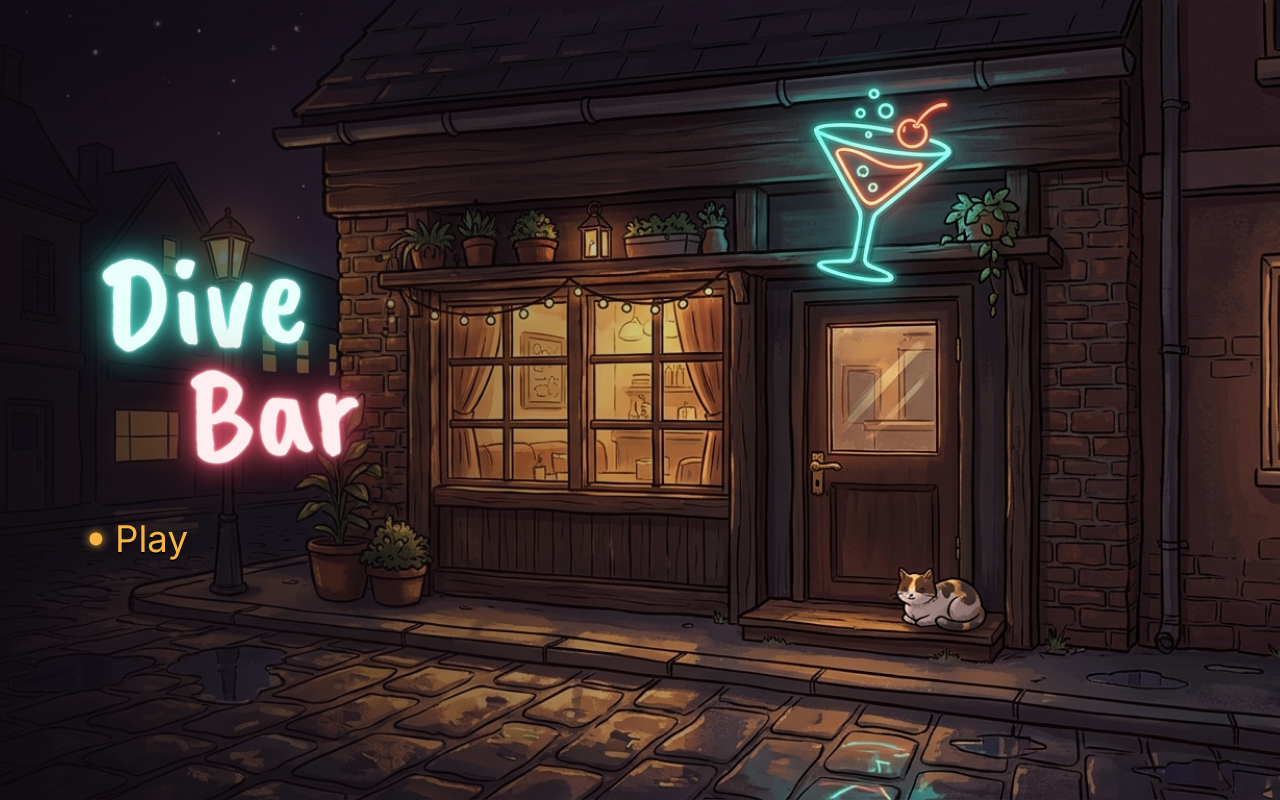
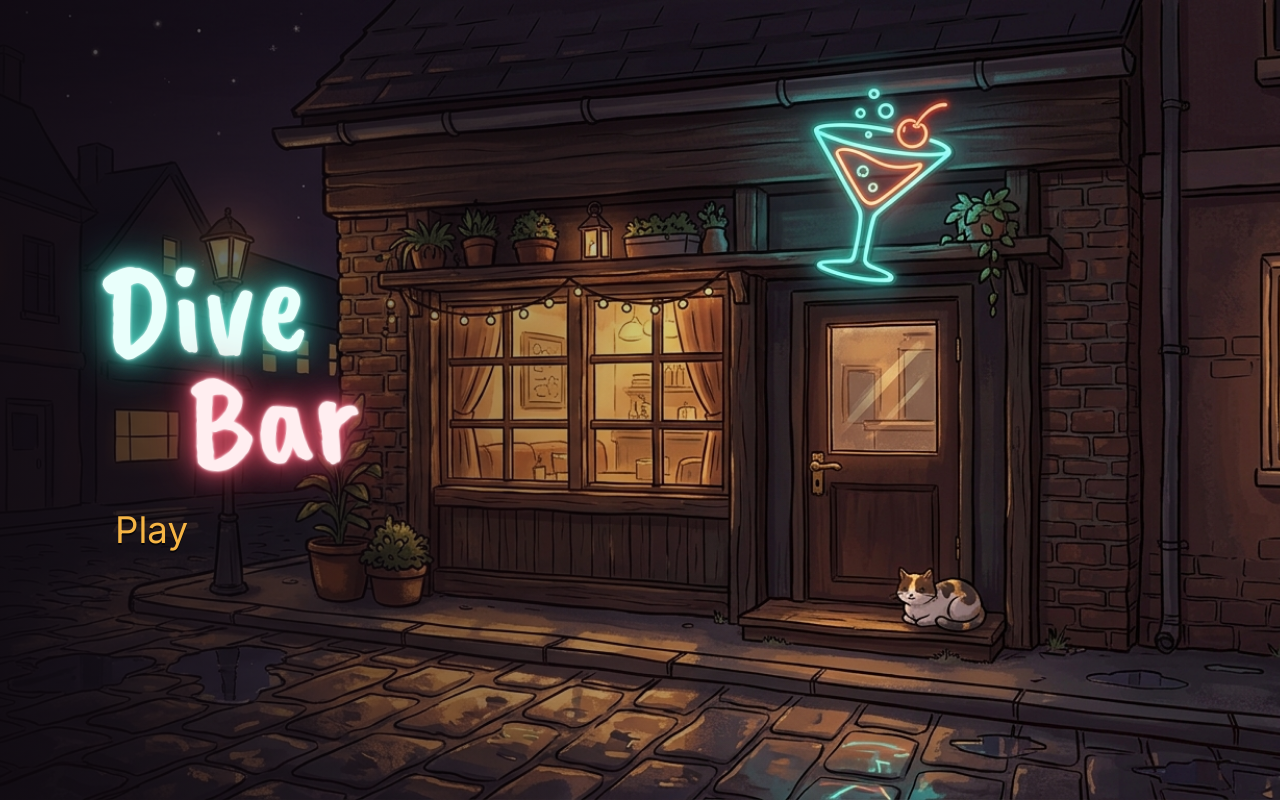
Before and after one commit to Gestusition/dive-bar, a Next.js app: page / in a window 1280 px wide. Built offline with nearby package versions, Linux system fonts and the light colour scheme.

Commit message:
fix(title): tighter gap under the sign; selection shown by colour and a nudge, no dot

```diff
--- a/src/index.css
+++ b/src/index.css
@@ -252,7 +252,7 @@ a {
   display: flex;
   flex-direction: column;
   align-items: flex-start;
-  gap: calc(var(--title) * 0.34);
+  gap: calc(var(--title) * 0.22);
 }
 .neon-sign {
   display: flex;
@@ -282,7 +282,7 @@ a {
   flex-direction: column;
   align-items: flex-start;
   gap: calc(var(--title) * 0.08);
-  /* Line the text up with the D of the sign; the marker hangs outside. */
+  /* Line the text up with the D of the sign. */
   padding-left: calc(var(--title) * 0.06);
 }
 .title-option {
@@ -303,28 +303,9 @@ a {
   color: #c9b89e;
   letter-spacing: 0.02em;
 }
-.title-option::before {
-  content: '';
-  position: absolute;
-  left: -0.7em;
-  top: 0.58em;
-  width: 0.36em;
-  height: 0.36em;
-  translate: 0 -50%;
-  border-radius: 50%;
-  background: #f6b545;
-  box-shadow: 0 0 10px #f6b545;
-  opacity: 0;
-  transition: opacity 0.15s;
-}
 .title-option.active {
   translate: 0.12em 0;
-}
-.title-option.active {
   color: #f6b545;
-}
-.title-option.active::before {
-  opacity: 1;
 }
 @keyframes flicker {
   0%,
```
